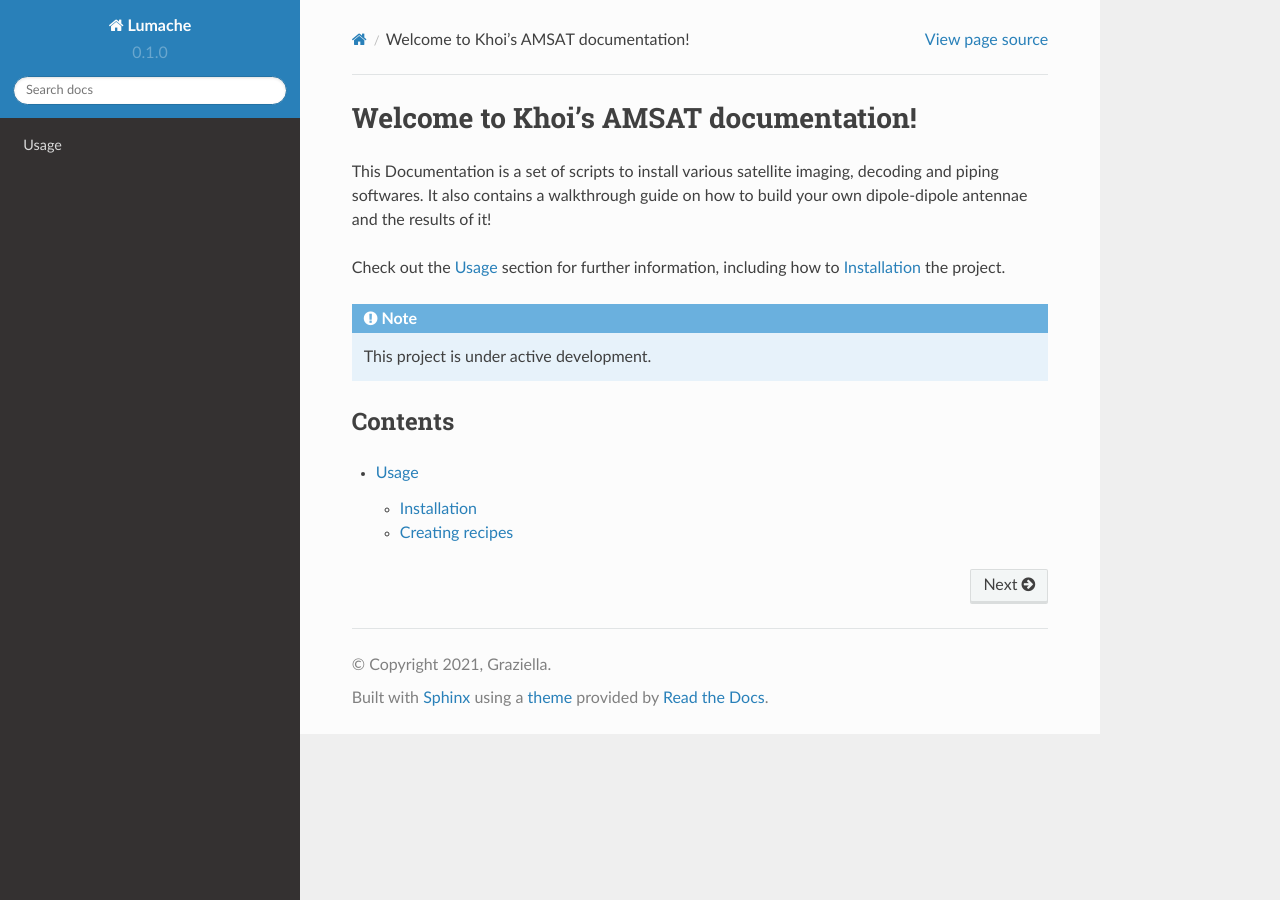
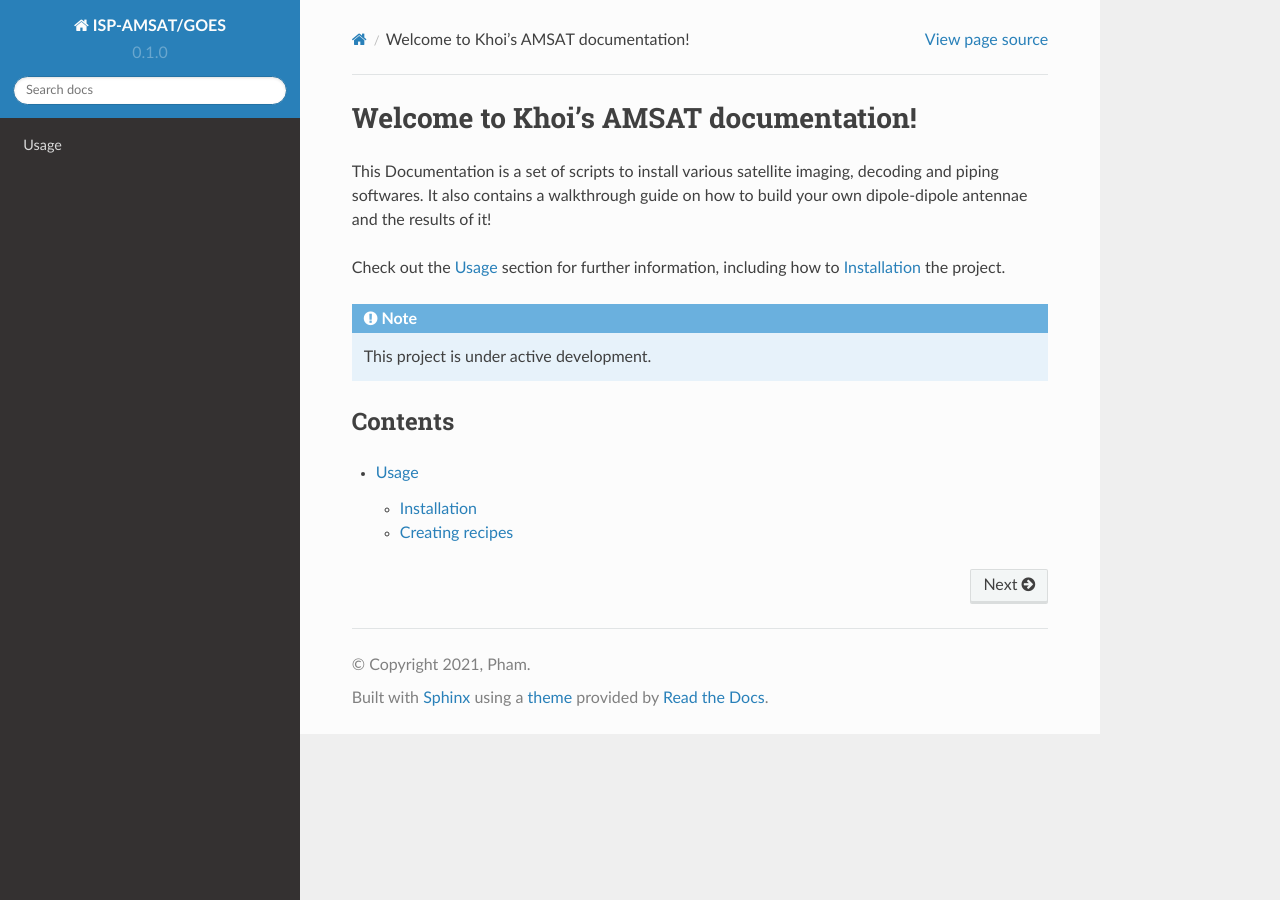
Before and after one commit to 2khoip/ISP-AMSAT, a Sphinx documentation site: the page built from docs/source/index.rst, in a window 1280 px wide. Built offline with Sphinx 7.4.7 and the Read the Docs theme 2.0.0, drawn with Linux system fonts in a browser that asks for light colours.

Commit message:
Update conf.py

```diff
--- a/docs/source/conf.py
+++ b/docs/source/conf.py
@@ -2,9 +2,9 @@
 
 # -- Project information
 
-project = 'Lumache'
-copyright = '2021, Graziella'
-author = 'Graziella'
+project = 'ISP-AMSAT/GOES'
+copyright = '2021, Pham'
+author = 'Pham'
 
 release = '0.1'
 version = '0.1.0'
```
